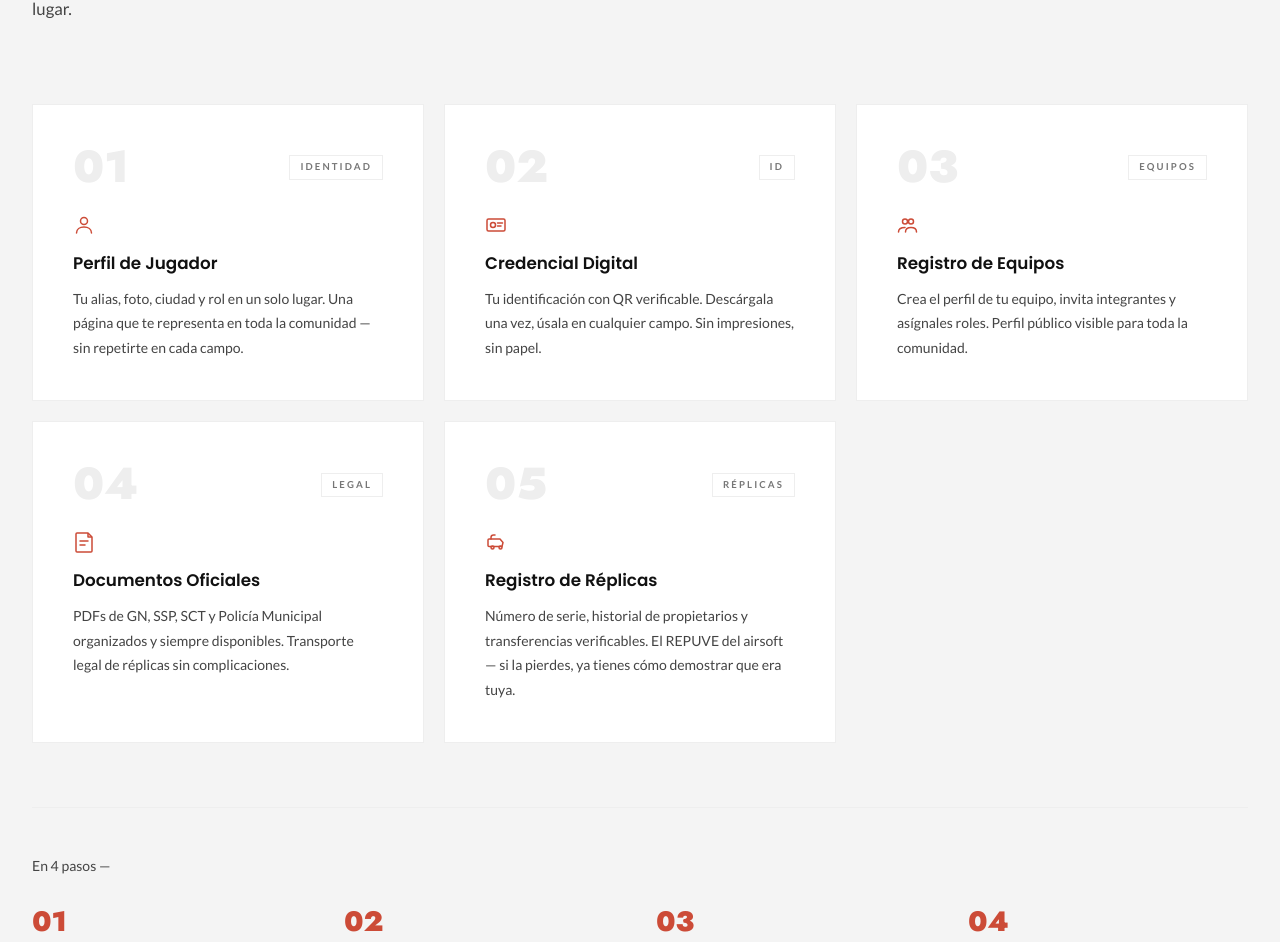
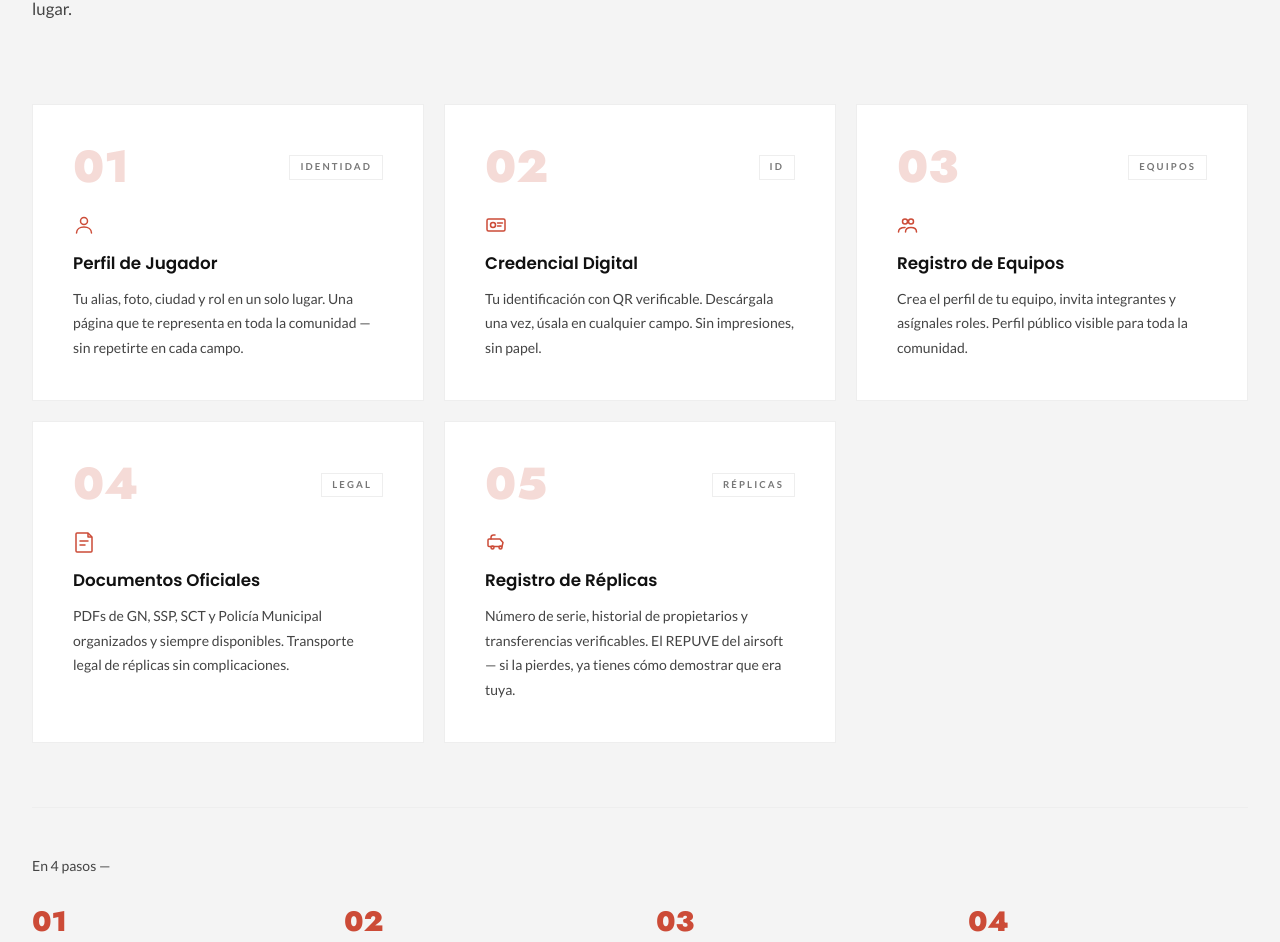
Before and after one commit to Luiszepedaxd/Air-Nation, a Next.js app in the folder frontend/: page / in a window 1280 px wide. Shown: the part 1593-2535 px from the top of the page. Built offline with nearby package versions, Linux system fonts and the light colour scheme.

Commit message:
style(Features): hover borde acento, cards blancas y números accent/20-40
Made-with: Cursor

```diff
--- a/frontend/components/landing/Features.tsx
+++ b/frontend/components/landing/Features.tsx
@@ -131,13 +131,13 @@ export default function Features() {
           {FEATURES.map((f, i) => (
             <div
               key={i}
-              className={`group relative border border-an-border bg-an-bg p-8 sm:p-10 transition-colors duration-300 hover:bg-an-surface hover:shadow-[inset_2px_0_0_0_#CC4B37] ${
+              className={`group relative bg-white border border-[#EEEEEE] p-8 sm:p-10 hover:border-[#CC4B37] hover:shadow-sm transition-all duration-200 ${
                 i === 4 ? "lg:col-start-2" : ""
               }`}
             >
               {/* Number + tag row */}
               <div className="flex items-center justify-between mb-6">
-                <span className="font-display font-black text-[2.8rem] leading-none text-[#EEEEEE] select-none">
+                <span className="font-display font-black text-[2.8rem] leading-none text-[#CC4B37]/20 group-hover:text-[#CC4B37]/40 transition-colors duration-200 select-none">
                   {f.num}
                 </span>
                 <span className="font-body font-bold text-[0.6rem] uppercase tracking-[0.22em] text-an-muted border border-an-border px-2.5 py-1">
```
